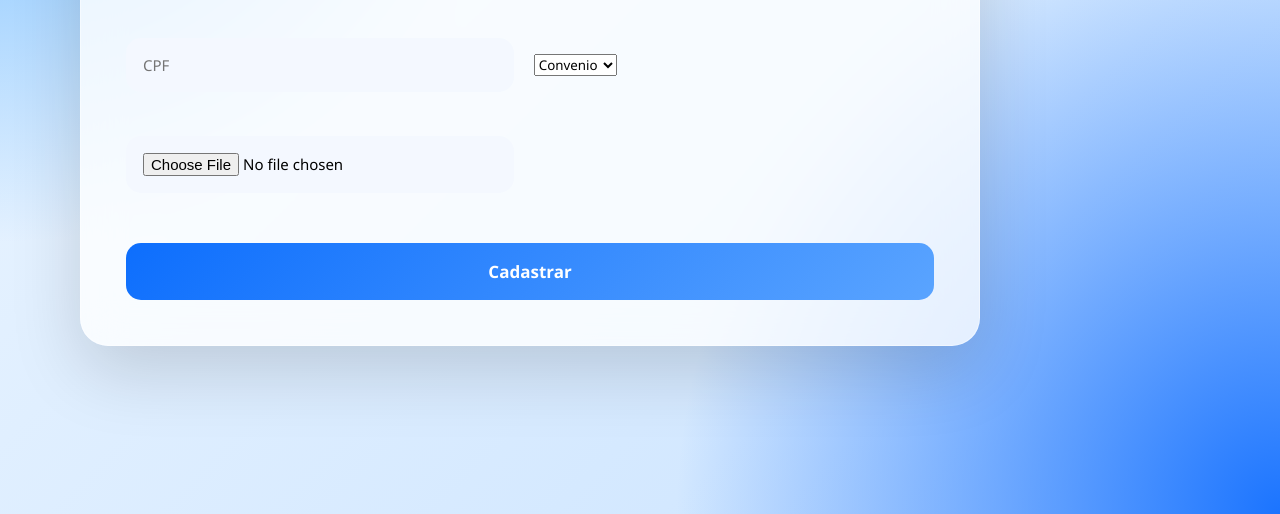
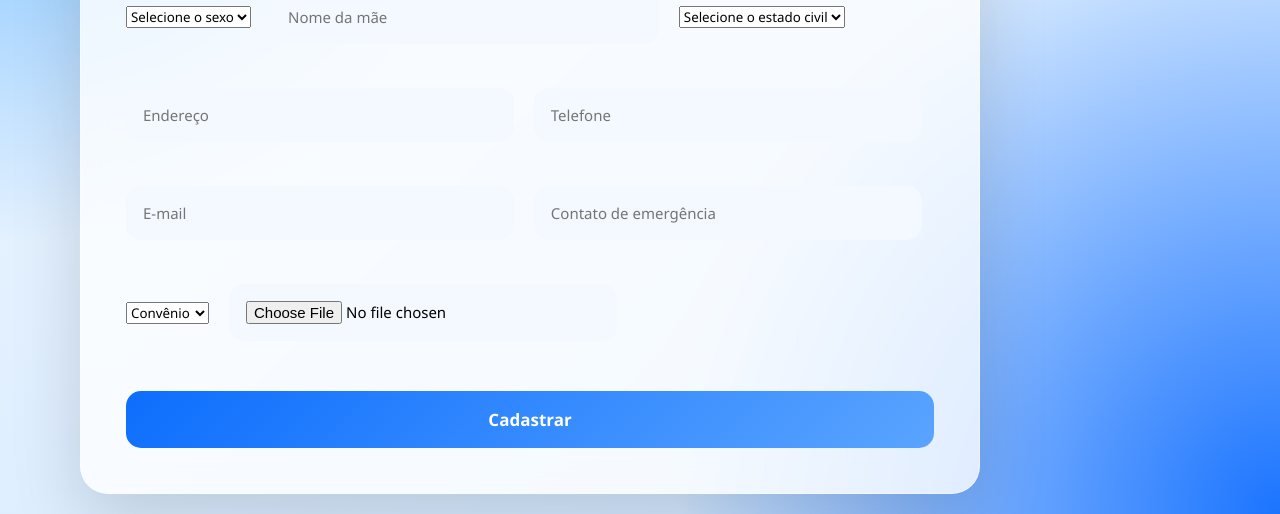
Before and after one commit to kaywz/sentinela, a website: page frontend/atendimento.html in a window 1280 px wide. Shown: the part 286-800 px from the top of the page. Drawn offline with Linux system fonts and the light colour scheme.

Commit message:
Update atendimento.html

```diff
--- a/frontend/atendimento.html
+++ b/frontend/atendimento.html
@@ -10,12 +10,39 @@
 
   <h2>Atendimento</h2>
 
-<input id="nome" placeholder="Nome">
+  <input id="nome" placeholder="Nome completo">
 
-<input id="cpf" placeholder="CPF">
+  <input id="documento" placeholder="CPF/RG ou outro documento">
+
+  <input id="dataNascimento" type="date" placeholder="Data de nascimento">
+
+  <select id="sexo">
+    <option value="">Selecione o sexo</option>
+    <option value="Homem">Homem</option>
+    <option value="Mulher">Mulher</option>
+  </select>
+
+  <input id="nomeMae" placeholder="Nome da mãe">
+
+  <select id="estadoCivil">
+    <option value="">Selecione o estado civil</option>
+    <option value="Solteiro">Solteiro(a)</option>
+    <option value="Casado">Casado(a)</option>
+    <option value="Divorciado">Divorciado(a)</option>
+    <option value="Viuvo">Viúvo(a)</option>
+    <option value="UniaoEstavel">União estável</option>
+  </select>
+
+  <input id="endereco" placeholder="Endereço">
+
+  <input id="telefone" type="tel" placeholder="Telefone">
+
+  <input id="email" type="email" placeholder="E-mail">
+
+  <input id="contatoEmergencia" placeholder="Contato de emergência">
 
   <select id="tipo">
-  <option value="Convenio">Convenio</option>
+    <option value="Convenio">Convênio</option>
     <option value="Particular">Particular</option>
   </select>
 
@@ -30,19 +57,35 @@
 
 function cadastrar(){
 
- fetch("http://localhost:3000/atendimento",{
+  fetch("http://localhost:3000/atendimento", {
 
-  method:"POST",
+    method: "POST",
 
-  headers:{
-    "Content-Type":"application/json"
+    headers: {
+      "Content-Type": "application/json"
     },
 
     body: JSON.stringify({
 
       nome: document.getElementById("nome").value,
 
-    cpf: document.getElementById("cpf").value,
+      documento: document.getElementById("documento").value,
+
+      dataNascimento: document.getElementById("dataNascimento").value,
+
+      sexo: document.getElementById("sexo").value,
+
+      nomeMae: document.getElementById("nomeMae").value,
+
+      estadoCivil: document.getElementById("estadoCivil").value,
+
+      endereco: document.getElementById("endereco").value,
+
+      telefone: document.getElementById("telefone").value,
+
+      email: document.getElementById("email").value,
+
+      contatoEmergencia: document.getElementById("contatoEmergencia").value,
 
       tipo: document.getElementById("tipo").value
 
```
Lines whose indentation alone changed are shown as unchanged.
